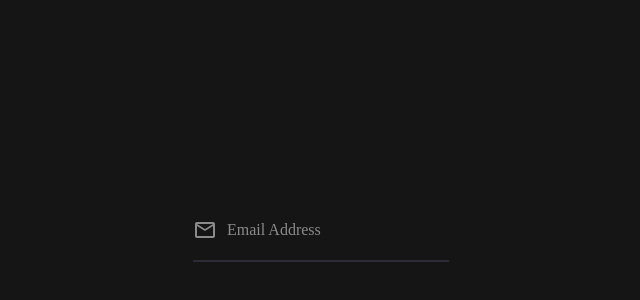
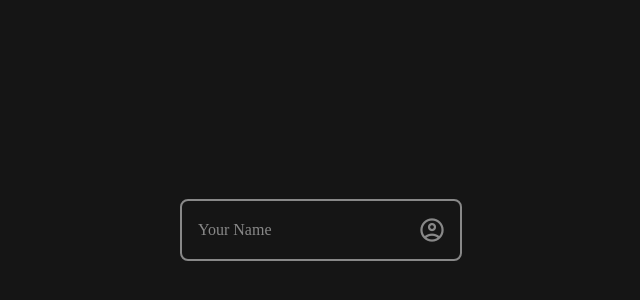
Before and after one commit to Almesaody/react-buttons, a React (Create React App) app: page / in a window 1280 px wide. Shown: the part 170-470 px from the top of the page, without its empty margins (319-959 px from the left). Built offline with nearby package versions, Linux system fonts and the light colour scheme.

Commit message:
adding MaterialDesignTextbox

```diff
--- a/src/App.tsx
+++ b/src/App.tsx
@@ -1,9 +1,9 @@
-import { AntDesignTextbox } from "./controls";
+import { MaterialDesignTextbox as Control } from "./controls";
 
 function App() {
   return (
     <>
-      <AntDesignTextbox />
+      <Control />
     </>
   );
 }
--- a/src/controls/index.ts
+++ b/src/controls/index.ts
@@ -1 +1,2 @@
 export { AntDesignTextbox } from "./antDesignTextbox/AntDesignTextbox";
+export { MaterialDesignTextbox } from "./materialDesignTextbox/MaterialDesignTextbox";
--- /dev/null
+++ b/src/controls/materialDesignTextbox/MaterialDesignTextbox.tsx
@@ -0,0 +1,23 @@
+import { ChangeEvent, useState } from "react";
+import "./styles.css";
+
+export const MaterialDesignTextbox = () => {
+  const [value, setValue] = useState("");
+
+  const handleChange = (e: ChangeEvent<HTMLInputElement>) => {
+    setValue(e.target.value)
+  };
+
+  return (
+    <div className="md-textbox">
+      <input
+        onChange={handleChange}
+        className={`${value ? "has-value" : ""}`}
+        id="textbox"
+        type="text"
+      />
+      <span className="material-symbols-outlined">account_circle</span>
+      <label htmlFor="textbox">Your Name</label>
+    </div>
+  );
+};
--- /dev/null
+++ b/src/controls/materialDesignTextbox/styles.css
@@ -0,0 +1,51 @@
+.md-textbox {
+    position: relative;
+    font-family: "Euclid Circular A";
+}
+
+.md-textbox :is(label, span) {
+    position: absolute;
+    top: 50%;
+    translate: 0 -50%;
+    pointer-events: none;
+    color: #888888;
+    transition: 0.3s;
+}
+
+.md-textbox > label {
+    left: 10px;
+    translate: 0 -50%;
+    padding: 4px 8px;
+}
+
+.md-textbox > span {
+    right: 16px;
+    font-size: 28px;
+}
+
+.md-textbox > input {
+    height: 56px;
+    width: 260px;
+    padding-left: 16px;
+    border: 2px solid #888888;
+    border-radius: 8px;
+    outline: none;
+    background: transparent;
+    color: #f9f9f9;
+    font-family: inherit;
+    font-size: 16px;
+}
+
+.md-textbox > :is(input:focus, .has-value) {
+    border-color: #8f44fd;
+}
+
+.md-textbox > :is(input:focus, .has-value) ~ span {
+    color: #f9f9f9;
+}
+
+.md-textbox > :is(input:focus, .has-value) ~ label {
+    background: #151515;
+    color: rgba(255, 255, 255, 0.75);
+    translate: 0 -46px;
+}
```
